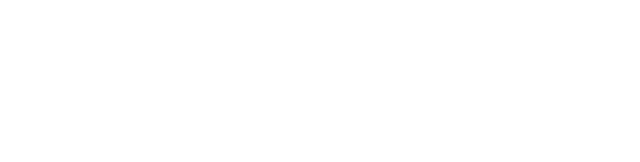
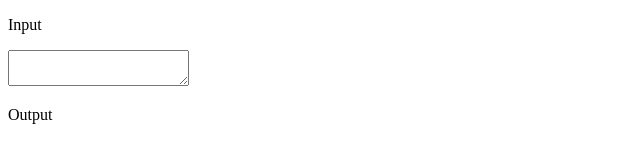
Before and after one commit to Soulless2k17/gvc-robots, a plain HTML site: page index.html in a window 1280 px wide. Shown: the whole page, without its empty margins (0-640 px from the left). Drawn offline with Linux system fonts and the light colour scheme.

Commit message:
Update index.html

```diff
--- a/index.html
+++ b/index.html
@@ -6,6 +6,13 @@
     <title>GVC Test</title>
 </head>
 <body>
-
+   <div class="container left">
+    <p>Input</p>
+      <textarea name="input" class="textarea input"></textarea>
+    </div>
+    <div class="container">
+      <p>Output</p>
+    <div class="textarea" id="output"></div>
+  </div>
 </body>
 </html>
```
